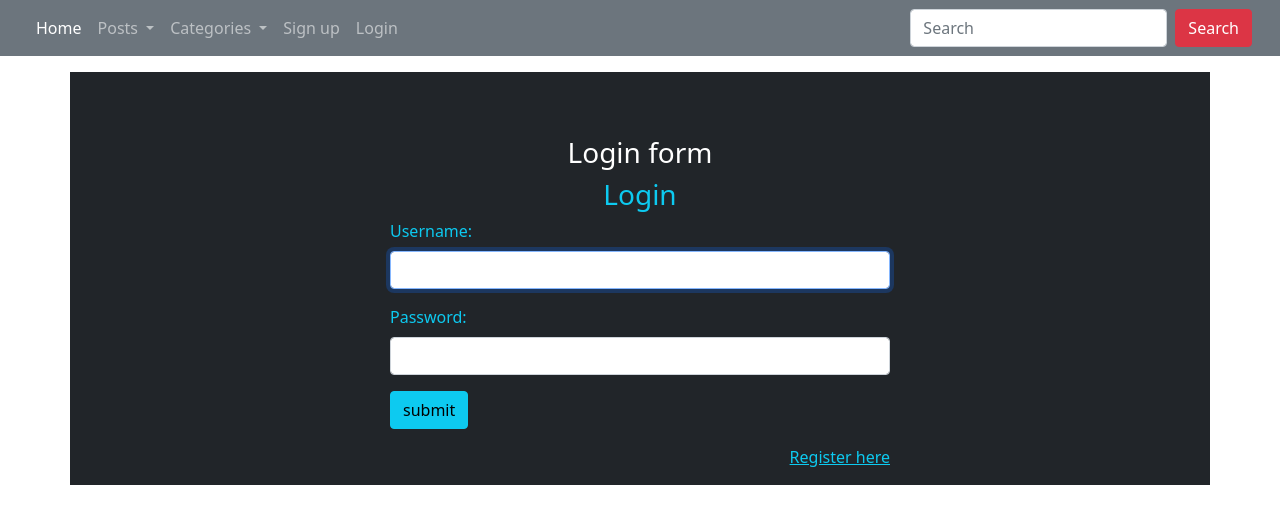
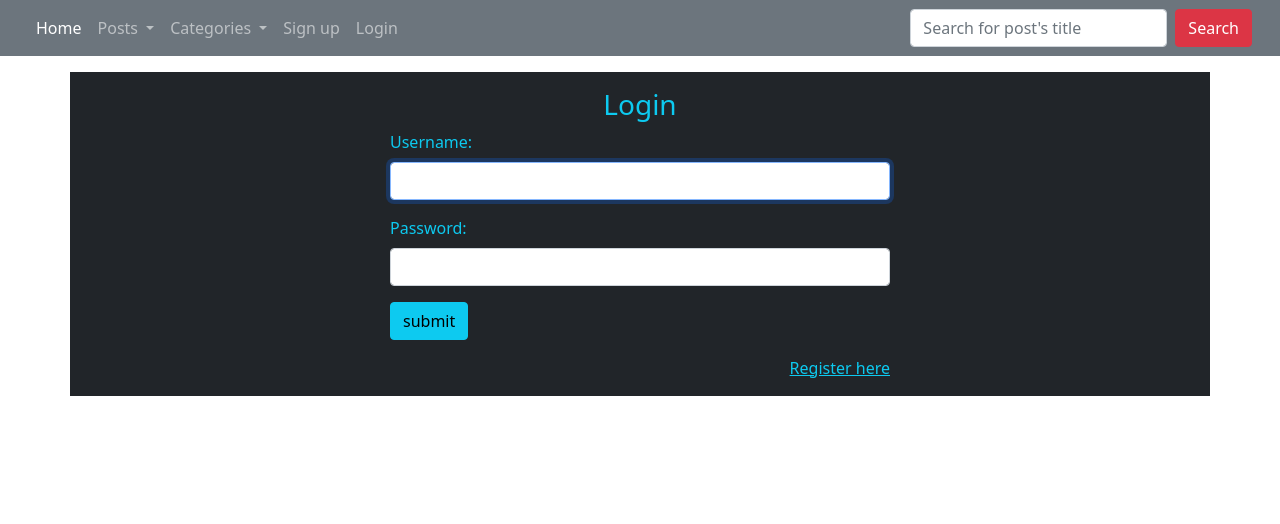
Before and after one commit to athfemoiur/Simple-Blog, a Django app: page /user/login/ in a window 1280 px wide. Shown: the top 524 px of the page. Run offline with Django 3.2, Linux system fonts and the light colour scheme; data that the repository does not hold is empty; some libraries are stand-ins or nearby versions.

Commit message:
fix category pages and change search bar ph

```diff
--- a/templates/navbar.html
+++ b/templates/navbar.html
@@ -62,8 +62,9 @@
                     </li>
                 {% endif %}
             </ul>
-            <form class="d-flex" method="get" action="{% url 'search-post'%}">
-                <input class="form-control me-2" type="search" placeholder="Search" aria-label="Search" name="title">
+            <form class="d-flex" method="get" action="{% url 'search-post' %}">
+                <input class="form-control me-2" type="search" placeholder="Search for post's title" aria-label="Search"
+                       name="title">
                 <button class="btn btn-danger  " type="submit">Search</button>
             </form>
         </div>
--- a/templates/registration/login.html
+++ b/templates/registration/login.html
@@ -6,9 +6,11 @@
 {% endblock %}
 {% block title %} Login {% endblock %}
 {% block content %}
+    {% if form.errors %}
+        <p>Your username and password didn't match. Please try again.</p>
+    {% endif %}
 
     <div id="login">
-        <h3 class="text-center text-white pt-5">Login form</h3>
         <div class="container">
             <div id="login-row" class="row justify-content-center align-items-center">
                 <div id="login-column" class="col-md-6">
--- a/user/forms.py
+++ b/user/forms.py
@@ -18,15 +18,16 @@ class DateInput(forms.DateInput):
 
 
 class CustomUserCreationForm(UserCreationForm):
+    avatar = forms.FileField(required=False, widget=forms.FileInput(attrs={'class': 'form-control'}))
+
     class Meta(UserCreationForm.Meta):
-        avatar = forms.FileField()
         model = User
         fields = ('username', 'password1', 'password2', 'email', 'first_name', 'last_name', 'avatar', 'date_of_birth')
         widgets = {
             'username': forms.TextInput(attrs={'class': 'form-control'}),
-            'password1': forms.TextInput(attrs={'class': 'form-control'}),
-            'password2': forms.TextInput(attrs={'class': 'form-control'}),
-            'email': forms.TextInput(attrs={'class': 'form-control'}),
+            'password1': forms.PasswordInput(attrs={'class': 'form-control'}),
+            'password2': forms.PasswordInput(attrs={'class': 'form-control'}),
+            'email': forms.EmailInput(attrs={'class': 'form-control'}),
             'first_name': forms.TextInput(attrs={'class': 'form-control'}),
             'last_name': forms.TextInput(attrs={'class': 'form-control'}),
             'date_of_birth': DateInput(attrs={'class': 'form-control'}),
```
Also changed, not shown: category/views.py (+6 -1 lines), templates/category/category_posts.html (+8 -1 lines).
